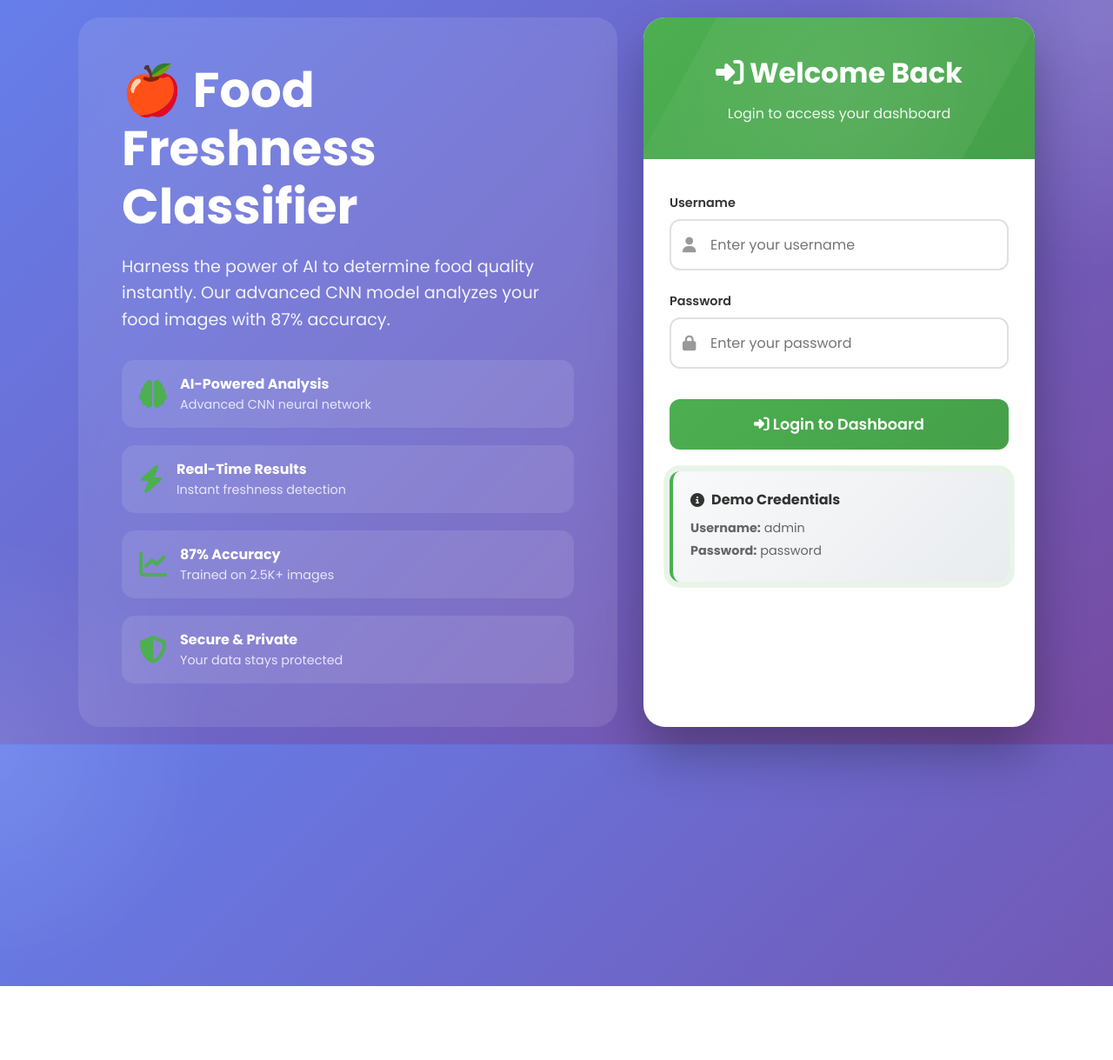
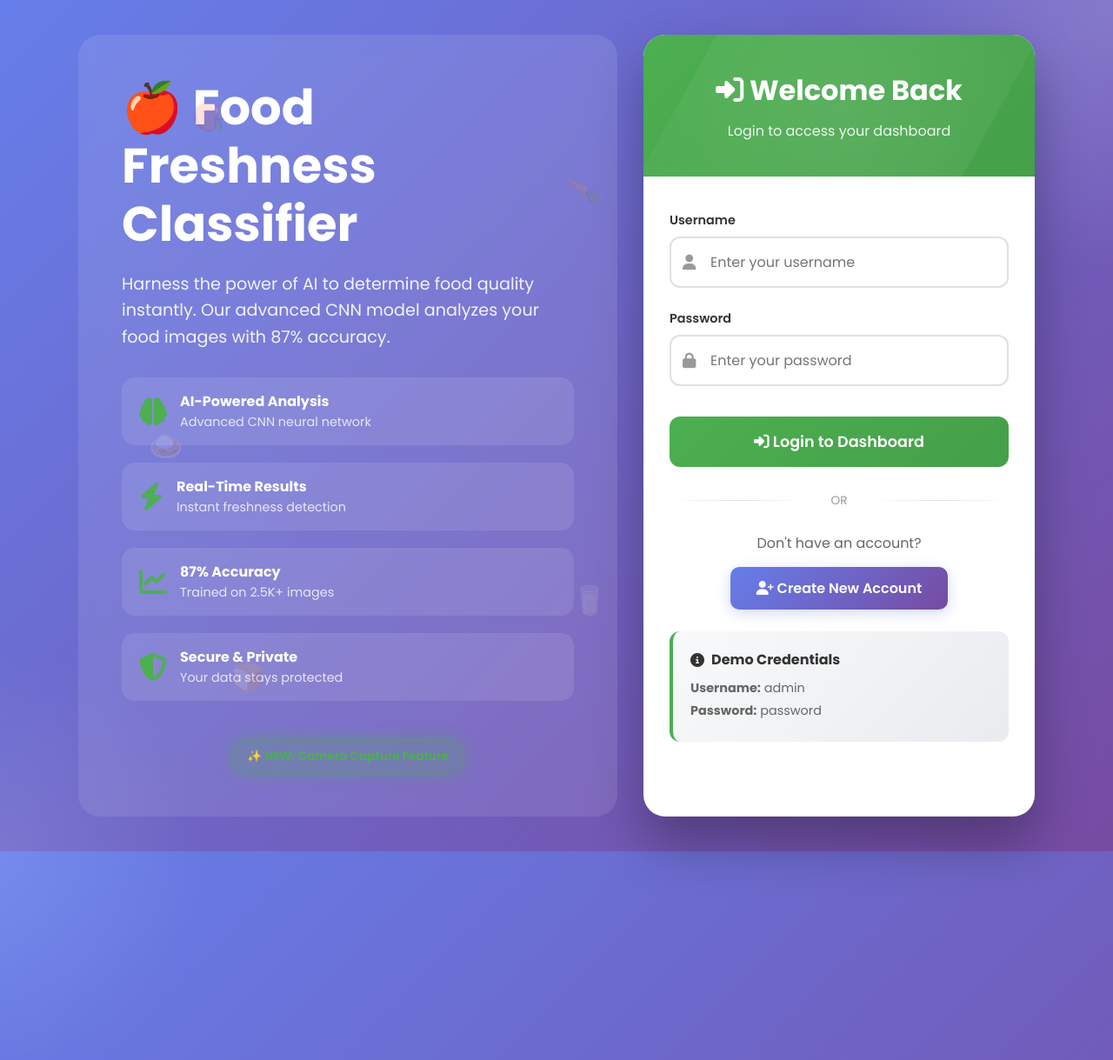
Before and after one commit to Nish12345944/food-freshness-quality-classifier, a Flask app: page / in a window 1280 px wide; the page is wider, and only the part inside the window is pictured. Shown: the top 1219 px of that part at 87% size. Before the commit the page ends 1134 px from the top of that part, so only its background shows below. Run offline with Flask 3, Linux system fonts and the light colour scheme.

Commit message:
Enhanced login page: scrollable, create account link, floating icons, glowing badge

```diff
--- a/templates/login.html
+++ b/templates/login.html
@@ -20,9 +20,10 @@
             display: flex;
             align-items: center;
             justify-content: center;
-            padding: 20px;
+            padding: 40px 20px;
             position: relative;
-            overflow: hidden;
+            overflow-x: hidden;
+            overflow-y: auto;
         }
 
         body::before, body::after {
@@ -297,12 +298,6 @@
             padding: 20px;
             margin-top: 25px;
             border-left: 4px solid #4CAF50;
-            animation: pulse 2s ease-in-out infinite;
-        }
-
-        @keyframes pulse {
-            0%, 100% { box-shadow: 0 0 0 0 rgba(76, 175, 80, 0.4); }
-            50% { box-shadow: 0 0 0 10px rgba(76, 175, 80, 0); }
         }
 
         .demo-info h4 {
@@ -317,6 +312,111 @@
             color: #666;
             font-size: 0.9em;
             margin-bottom: 5px;
+        }
+
+        .stats-row {
+            display: flex;
+            justify-content: space-around;
+            margin-top: 30px;
+            padding-top: 30px;
+            border-top: 1px solid rgba(255,255,255,0.2);
+        }
+
+        .stat-item {
+            text-align: center;
+            animation: fadeInUp 1s ease-out;
+        }
+
+        @keyframes fadeInUp {
+            from { opacity: 0; transform: translateY(20px); }
+            to { opacity: 1; transform: translateY(0); }
+        }
+
+        .stat-item:nth-child(2) { animation-delay: 0.2s; }
+        .stat-item:nth-child(3) { animation-delay: 0.4s; }
+
+        .stat-number {
+            font-size: 2.5em;
+            font-weight: 700;
+            color: #4CAF50;
+            text-shadow: 0 2px 10px rgba(76, 175, 80, 0.3);
+        }
+
+        .stat-label {
+            font-size: 0.9em;
+            opacity: 0.8;
+            margin-top: 5px;
+        }
+
+        .divider {
+            text-align: center;
+            margin: 25px 0;
+            position: relative;
+        }
+
+        .divider::before,
+        .divider::after {
+            content: '';
+            position: absolute;
+            top: 50%;
+            width: 40%;
+            height: 1px;
+            background: linear-gradient(to right, transparent, #e0e0e0, transparent);
+        }
+
+        .divider::before { left: 0; }
+        .divider::after { right: 0; }
+
+        .divider span {
+            background: white;
+            padding: 0 15px;
+            color: #999;
+            font-size: 0.85em;
+        }
+
+        .floating-icons {
+            position: absolute;
+            width: 100%;
+            height: 100%;
+            pointer-events: none;
+        }
+
+        .floating-icon {
+            position: absolute;
+            font-size: 2em;
+            opacity: 0.15;
+            animation: floatIcon 20s infinite ease-in-out;
+        }
+
+        @keyframes floatIcon {
+            0%, 100% { transform: translate(0, 0) rotate(0deg); }
+            25% { transform: translate(30px, -30px) rotate(90deg); }
+            50% { transform: translate(-20px, 20px) rotate(180deg); }
+            75% { transform: translate(20px, 30px) rotate(270deg); }
+        }
+
+        .floating-icon:nth-child(1) { top: 10%; left: 10%; animation-delay: 0s; }
+        .floating-icon:nth-child(2) { top: 20%; right: 15%; animation-delay: 3s; }
+        .floating-icon:nth-child(3) { bottom: 15%; left: 20%; animation-delay: 6s; }
+        .floating-icon:nth-child(4) { bottom: 25%; right: 10%; animation-delay: 9s; }
+        .floating-icon:nth-child(5) { top: 50%; left: 5%; animation-delay: 12s; }
+
+        .badge {
+            display: inline-block;
+            background: rgba(76, 175, 80, 0.2);
+            color: #4CAF50;
+            padding: 8px 16px;
+            border-radius: 20px;
+            font-size: 0.85em;
+            font-weight: 600;
+            margin-top: 15px;
+            border: 1px solid rgba(76, 175, 80, 0.3);
+            animation: glow 2s ease-in-out infinite;
+        }
+
+        @keyframes glow {
+            0%, 100% { box-shadow: 0 0 10px rgba(76, 175, 80, 0.3); }
+            50% { box-shadow: 0 0 20px rgba(76, 175, 80, 0.6); }
         }
 
         .error-message {
@@ -412,6 +512,18 @@
                     </div>
                 </div>
             </div>
+
+            <div class="floating-icons">
+                <div class="floating-icon">🍎</div>
+                <div class="floating-icon">🥕</div>
+                <div class="floating-icon">🍞</div>
+                <div class="floating-icon">🥛</div>
+                <div class="floating-icon">🍛</div>
+            </div>
+
+            <div style="text-align: center; margin-top: 30px;">
+                <span class="badge">✨ NEW: Camera Capture Feature</span>
+            </div>
         </div>
 
         <div class="login-container">
@@ -449,6 +561,17 @@
                     </button>
                 </form>
 
+                <div class="divider">
+                    <span>OR</span>
+                </div>
+
+                <div style="text-align: center;">
+                    <p style="color: #666; margin-bottom: 15px;">Don't have an account?</p>
+                    <a href="/register" style="display: inline-block; padding: 12px 30px; background: linear-gradient(135deg, #667eea 0%, #764ba2 100%); color: white; text-decoration: none; border-radius: 10px; font-weight: 600; transition: all 0.3s ease; box-shadow: 0 4px 15px rgba(102, 126, 234, 0.3);" onmouseover="this.style.transform='translateY(-2px)'; this.style.boxShadow='0 6px 20px rgba(102, 126, 234, 0.4)'" onmouseout="this.style.transform='translateY(0)'; this.style.boxShadow='0 4px 15px rgba(102, 126, 234, 0.3)'">
+                        <i class="fas fa-user-plus"></i> Create New Account
+                    </a>
+                </div>
+
                 <div class="demo-info">
                     <h4><i class="fas fa-info-circle"></i> Demo Credentials</h4>
                     <p><strong>Username:</strong> admin</p>
```
